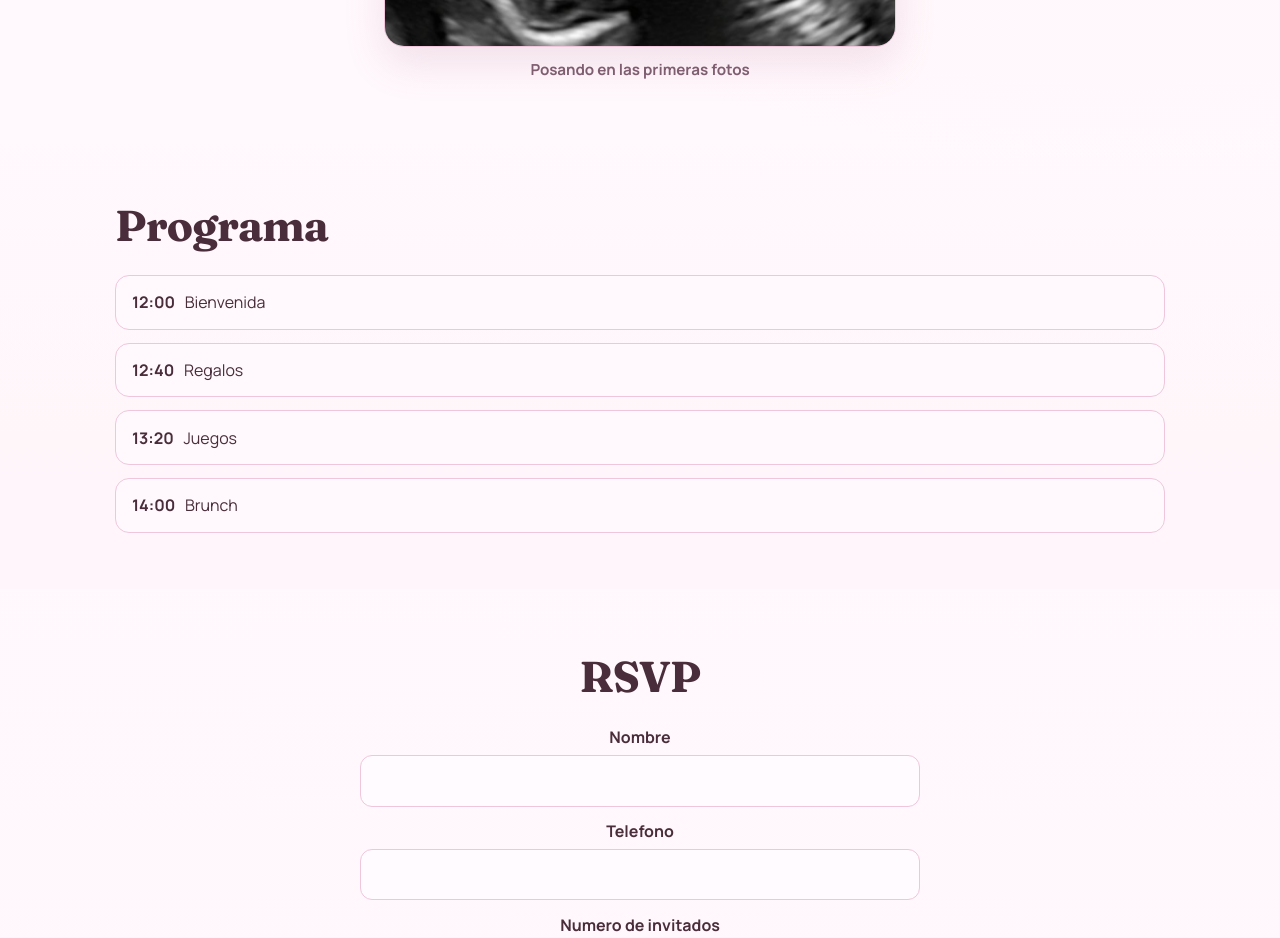
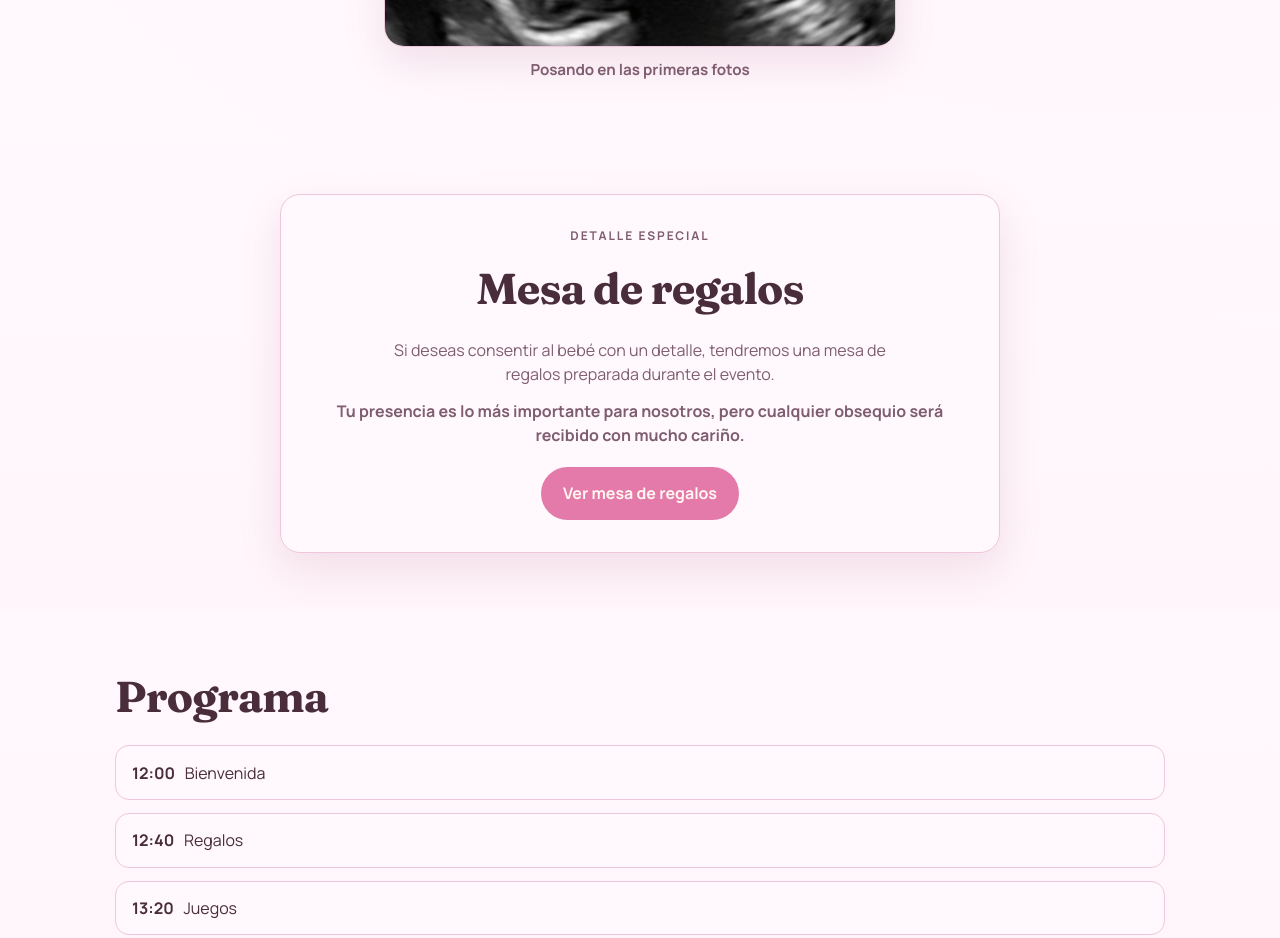
Before and after one commit to aMares1108/baby-shower, a React (Create React App) app: page / in a window 1280 px wide. Shown: the part 1940-2878 px from the top of the page. Built offline with nearby package versions, Linux system fonts and the light colour scheme; a web font is replaced by a local one.

Commit message:
Add gift table

```diff
--- a/src/App.js
+++ b/src/App.js
@@ -7,6 +7,7 @@ import RsvpForm from "./components/RsvpForm";
 import Footer from "./components/Footer";
 import FloatingImage from "./components/FloatingImage";
 import CenteredMedia from "./components/CenteredMedia";
+import GiftTableMessage from "./components/GiftTableMessage";
 import { eventConfig } from "./data/eventConfig";
 
 function App() {
@@ -45,6 +46,13 @@ function App() {
           alt="Foto del ultrasonido"
           caption="Posando en las primeras fotos"
         />
+        <GiftTableMessage
+          title="Mesa de regalos"
+          message="Si deseas consentir al bebé con un detalle, tendremos una mesa de regalos preparada durante el evento."
+          note="Tu presencia es lo más importante para nosotros, pero cualquier obsequio será recibido con mucho cariño."
+          href={eventConfig.giftTableUrl}
+          buttonLabel={eventConfig.giftTableLabel}
+        />
         <Timeline items={eventConfig.timeline} />
         <RsvpForm />
         <CenteredMedia
--- /dev/null
+++ b/src/components/GiftTableMessage.js
@@ -0,0 +1,21 @@
+import React from "react";
+
+function GiftTableMessage({ title, message, note, href, buttonLabel }) {
+  return (
+    <section className="section section--soft" aria-labelledby="gift-table-title">
+      <div className="container gift-table">
+        <p className="kicker">Detalle especial</p>
+        <h2 id="gift-table-title">{title}</h2>
+        <p className="lead gift-table__message">{message}</p>
+        <p className="gift-table__note">{note}</p>
+        {href ? (
+          <a className="button button--primary gift-table__button" href={href} target="_blank" rel="noreferrer">
+            {buttonLabel}
+          </a>
+        ) : null}
+      </div>
+    </section>
+  );
+}
+
+export default GiftTableMessage;
--- a/src/data/eventConfig.js
+++ b/src/data/eventConfig.js
@@ -5,6 +5,8 @@ export const eventConfig = {
   subtitle: "Acompáñanos a celebrar la dulce espera con juegos, brunch y sorpresas.",
   date: "2026-08-01T12:00:00-06:00",
   place: "Texcoco",
+  giftTableUrl: "https://mesaderegalos.liverpool.com.mx/milistaderegalos/51997221",
+  giftTableLabel: "Ver mesa de regalos",
   timeline: [
     { time: "12:00", activity: "Bienvenida" },
     { time: "12:40", activity: "Regalos" },
--- a/src/index.css
+++ b/src/index.css
@@ -223,6 +223,29 @@ h2 {
 	margin-right: 0.6rem;
 }
 
+.gift-table {
+	background: var(--surface);
+	border: 1px solid var(--ring);
+	border-radius: var(--radius);
+	box-shadow: var(--shadow);
+	padding: 2rem;
+	text-align: center;
+	max-width: 720px;
+}
+
+.gift-table__message {
+	margin-bottom: 0.8rem;
+}
+
+.gift-table__note {
+	color: var(--muted);
+	font-weight: 600;
+}
+
+.gift-table__button {
+	margin-top: 1.25rem;
+}
+
 .form {
 	max-width: 560px;
 	display: grid;
```
